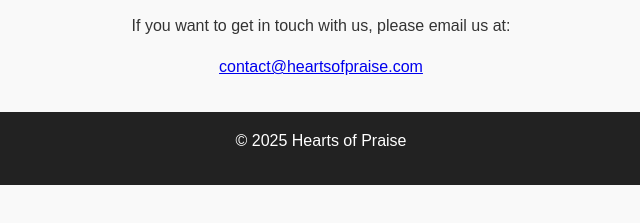
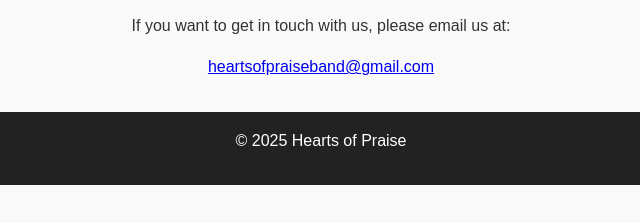
Before and after one commit to heartsofpraise/heartsofpraise.github.io, a plain HTML site: page contact.html in a window 1280 px wide. Shown: the part 157-380 px from the top of the page, 319-959 px from the left. Drawn offline with Linux system fonts and the light colour scheme.

Commit message:
Update contact.html

```diff
--- a/contact.html
+++ b/contact.html
@@ -21,7 +21,7 @@
     <section class="contact">
       <h2>Contact Us</h2>
       <p>If you want to get in touch with us, please email us at:</p>
-      <p><a href="mailto:contact@heartsofpraise.com">contact@heartsofpraise.com</a></p>
+      <p><a href="mailto:heartsofpraiseband@gmail.com">heartsofpraiseband@gmail.com</a></p>
     </section>
   </main>
 
```
